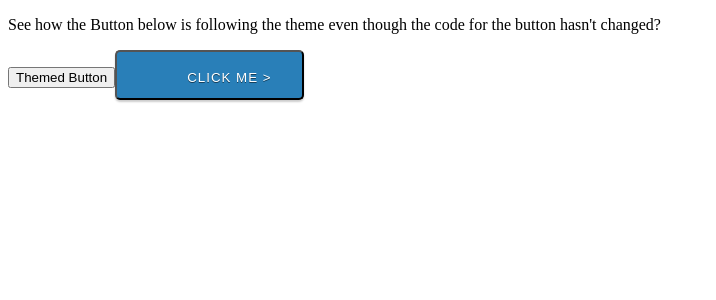
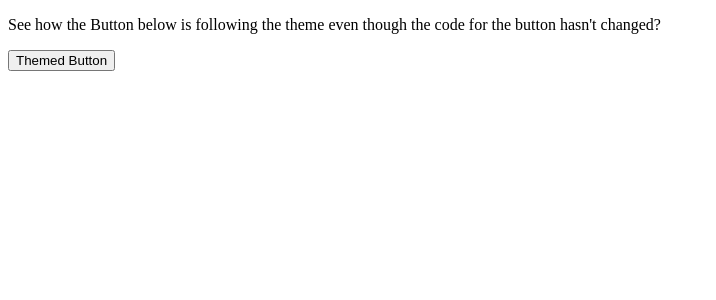
Before and after one commit to odeum/odeum-code, a React (Create React App) app in the folder experiments/16/: page / in a window 1280 px wide. Shown: the top 300 px of the page, without its empty margins (0-716 px from the left). Built offline with nearby package versions, Linux system fonts and the light colour scheme.

Commit message:
Back to normal

```diff
--- a/experiments/16/src/App.js
+++ b/experiments/16/src/App.js
@@ -1,7 +1,7 @@
 import React, { Component } from 'react'
 import styled, { ThemeProvider } from 'styled-components'
 import theme from './components/theme'
-import Button, { Crazy } from './components/Button'
+import Button from './components/Button'
 
 const Text = styled.p`
   margin: 1em 1em
@@ -21,7 +21,6 @@ class App extends Component {
         <div>
           <Text>See how the Button below is following the theme even though the code for the button hasn't changed?</Text>
           <Button>Themed Button</Button>
-          <Crazy>Click me ></Crazy>
         </div>
       </Layout>
     )
--- a/experiments/16/src/components/Button.js
+++ b/experiments/16/src/components/Button.js
@@ -28,64 +28,3 @@ const Button = styled.button`
       }
 `
 export default Button
-
-export const Crazy = styled.button`
-
-  display: inline-block;
-  height: 50px;
-  line-height: 50px;
-  padding-right: 30px;
-  padding-left: 70px;
-  position: relative;
-  background-color:rgb(41,127,184);
-  color:rgb(255,255,255);
-  text-decoration: none;
-  text-transform: uppercase;
-  letter-spacing: 1px;
-  margin-bottom: 15px;
-
-
-  border-radius: 5px;
-  -moz-border-radius: 5px;
-  -webkit-border-radius: 5px;
-  text-shadow:0px 1px 0px rgba(0,0,0,0.5);
--ms-filter:"progid:DXImageTransform.Microsoft.dropshadow(OffX=0,OffY=1,Color=#ff123852,Positive=true)";zoom:1;
-filter:progid:DXImageTransform.Microsoft.dropshadow(OffX=0,OffY=1,Color=#ff123852,Positive=true);
-
-  -moz-box-shadow:0px 2px 2px rgba(0,0,0,0.2);
-  -webkit-box-shadow:0px 2px 2px rgba(0,0,0,0.2);
-  box-shadow:0px 2px 2px rgba(0,0,0,0.2);
-  -ms-filter:"progid:DXImageTransform.Microsoft.dropshadow(OffX=0,OffY=2,Color=#33000000,Positive=true)";
-filter:progid:DXImageTransform.Microsoft.dropshadow(OffX=0,OffY=2,Color=#33000000,Positive=true);
-}
-
-.button span {
-  position: absolute;
-  left: 0;
-  width: 50px;
-  background-color:rgba(0,0,0,0.5);
-
-  -webkit-border-top-left-radius: 5px;
--webkit-border-bottom-left-radius: 5px;
--moz-border-radius-topleft: 5px;
--moz-border-radius-bottomleft: 5px;
-border-top-left-radius: 5px;
-border-bottom-left-radius: 5px;
-border-right: 1px solid  rgba(0,0,0,0.15);
-}
-
-.button:hover span, .button.active span {
-  background-color:rgb(0,102,26);
-  border-right: 1px solid  rgba(0,0,0,0.3);
-}
-
-.button:active {
-  margin-top: 2px;
-  margin-bottom: 13px;
-
-  -moz-box-shadow:0px 1px 0px rgba(255,255,255,0.5);
--webkit-box-shadow:0px 1px 0px rgba(255,255,255,0.5);
-box-shadow:0px 1px 0px rgba(255,255,255,0.5);
--ms-filter:"progid:DXImageTransform.Microsoft.dropshadow(OffX=0,OffY=1,Color=#ccffffff,Positive=true)";
-filter:progid:DXImageTransform.Microsoft.dropshadow(OffX=0,OffY=1,Color=#ccffffff,Positive=true);
-`
```
